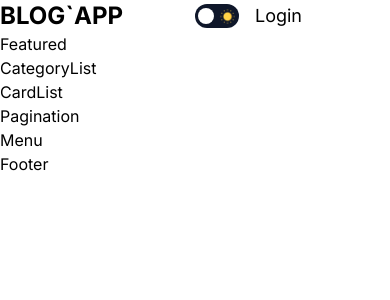
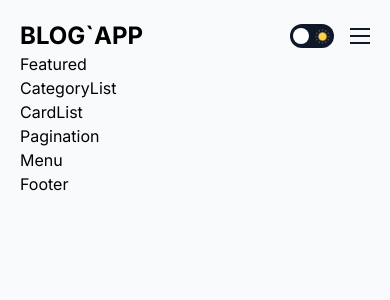
Before and after one commit to moein-github/nextjs-blog-app, a Next.js app: page / in a window 390 px wide. Shown: the top 300 px of the page. Built offline with nearby package versions, Linux system fonts and the light colour scheme.

Commit message:
make responsive navbar

```diff
--- a/src/app/layout.tsx
+++ b/src/app/layout.tsx
@@ -21,8 +21,8 @@ export default function RootLayout({
     <html lang="en">
       <body className={`${inter.className} w-screen overflow-x-hidden`}>
         <ThemeContextProvider>
-          <div className="min-h-screen bg-white text-black transition-colors duration-500 dark:bg-slate-900 dark:text-slate-100">
-            <div className="max-w-[475px] md:max-w-screen-sm lg:max-w-screen-md xl:max-w-screen-lg 2xl:max-w-[1366px] mx-auto md:px-10 xl:px-20">
+          <div className="min-h-screen bg-slate-50 text-black transition-colors duration-500 dark:bg-slate-900 dark:text-slate-50">
+            <div className="max-w-[470px] sm:max-w-xl md:max-w-screen-md lg:max-w-screen-lg xl:max-w-screen-xl 2xl:max-w-[1366px] mx-auto pt-5 px-5 md:px-10 xl:px-20">
               <Navbar />
               {children}
               <Footer />
--- a/src/components/AuthLinks.tsx
+++ b/src/components/AuthLinks.tsx
@@ -1,19 +1,52 @@
+"use client";
+
 import Link from "next/link";
+import { useState } from "react";
 
 export default function AuthLinks() {
+  const [open, setOpen] = useState(false);
+
   // temporary
   const status = "notauthenticated";
 
   return (
     <>
       {status === "notauthenticated" ? (
-        <Link href="/login">Login</Link>
+        <Link href="/login" className="hidden sm:block">
+          Login
+        </Link>
       ) : (
         <>
           <Link href="/write">Write</Link>
           <span className="cursor-pointer">Logout</span>
         </>
       )}
+
+      <div
+        className="w-5 h-4 flex sm:hidden flex-col justify-between cursor-pointer"
+        onClick={() => setOpen((open) => !open)}
+      >
+        <div className="w-full h-[2px] bg-slate-900 dark:bg-slate-50"></div>
+        <div className="w-full h-[2px] bg-slate-900 dark:bg-slate-50"></div>
+        <div className="w-full h-[2px] bg-slate-900 dark:bg-slate-50"></div>
+      </div>
+
+      {open && (
+        <div className="absolute top-24 left-0 bg-slate-50 dark:bg-slate-900 h-screen w-full flex sm:hidden flex-col justify-center items-center gap-y-12 text-4xl">
+          <Link href="/">Homepage</Link>
+          <Link href="/">Contact</Link>
+          <Link href="/">About</Link>
+
+          {status === "notauthenticated" ? (
+            <Link href="/login">Login</Link>
+          ) : (
+            <>
+              <Link href="/write">Write</Link>
+              <span className="cursor-pointer">Logout</span>
+            </>
+          )}
+        </div>
+      )}
     </>
   );
 }
--- a/src/components/Navbar.tsx
+++ b/src/components/Navbar.tsx
@@ -18,7 +18,7 @@ export default function Navbar() {
         blog`app
       </div>
 
-      <div className="flex-1 flex items-center gap-4 xl:gap-x-5 text-lg xl:text-xl">
+      <div className="flex-1 flex justify-end sm:justify-start items-center gap-4 xl:gap-x-5 text-lg xl:text-xl">
         <ThemeToggle />
         <Link href="/" className="hidden sm:block">
           Homepage
--- a/src/components/ThemeToggle.tsx
+++ b/src/components/ThemeToggle.tsx
@@ -10,7 +10,7 @@ export default function ThemeToggle() {
   return (
     <div
       className={`relative w-11 h-6 rounded-full cursor-pointer flex items-center justify-between bg-black px-1 ${
-        theme === "dark" ? "bg-slate-100" : "bg-slate-900"
+        theme === "dark" ? "bg-slate-50" : "bg-slate-900"
       }`}
       onClick={toggleTheme}
     >
@@ -19,7 +19,7 @@ export default function ThemeToggle() {
         className={`w-4 h-4 rounded-full bg-white absolute ${
           theme === "dark"
             ? "right-[3px] bg-slate-900"
-            : "left-[3px] bg-slate-100"
+            : "left-[3px] bg-slate-50"
         }`}
       ></div>
       <Image src="/sun.png" alt="sun" width={15} height={15} />
```
